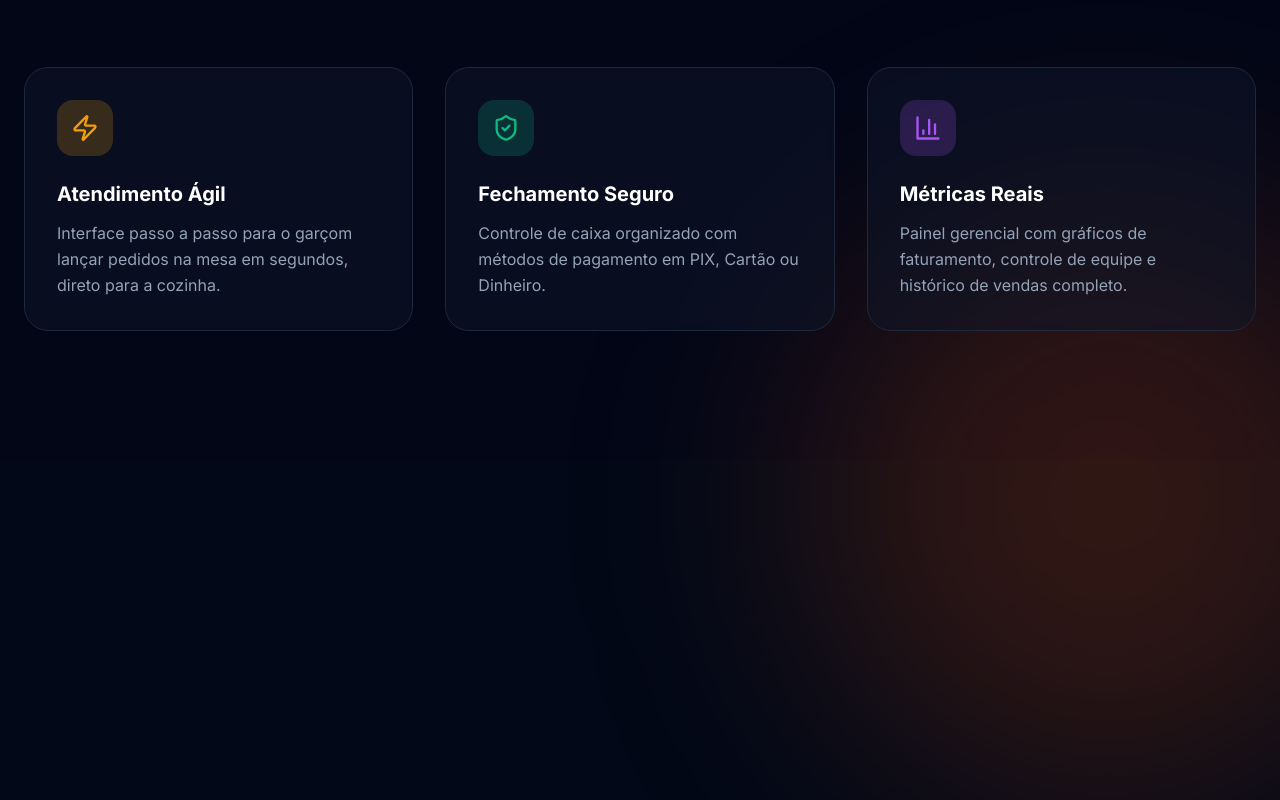
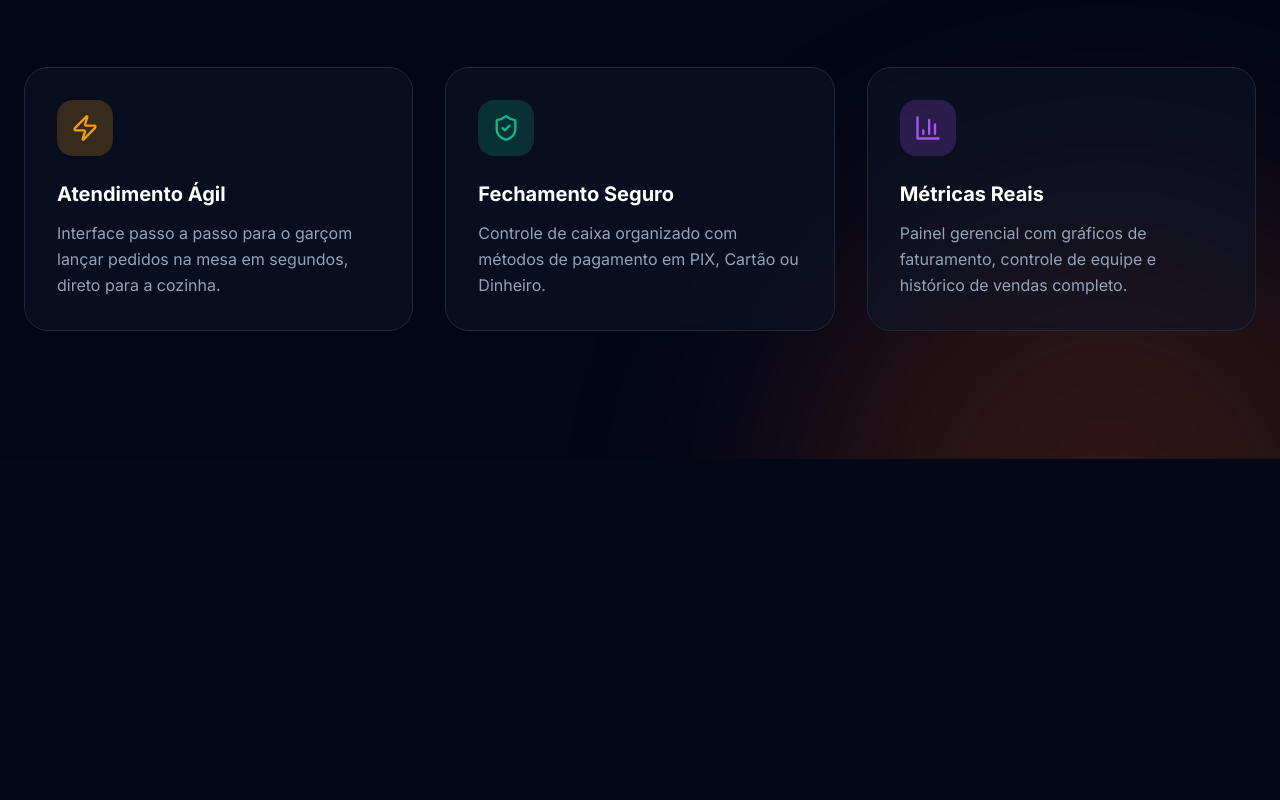
Before and after one commit to jgv33642-art/star-food, a React (Vite) app in the folder frontend/: page / in a window 1280 px wide. Shown: the part 1247-2047 px from the top of the page. After the commit the page ends 1706 px from the top, so only its background shows below. Built offline with nearby package versions, Linux system fonts and the light colour scheme.

Commit message:
fix: refatora Landing.tsx para conter overflows de forma segura

```diff
--- a/frontend/src/pages/Landing.tsx
+++ b/frontend/src/pages/Landing.tsx
@@ -33,10 +33,12 @@
     }
   };
   return (
-    <div className="min-h-screen bg-slate-950 text-white overflow-x-clip relative">
+    <div className="min-h-screen bg-slate-950 text-white relative">
       {/* Background Gradients */}
-      <div className="absolute top-[-20%] left-[-10%] w-[600px] h-[600px] bg-amber-500/20 rounded-full blur-[120px]" />
-      <div className="absolute bottom-[-20%] right-[-10%] w-[600px] h-[600px] bg-orange-600/20 rounded-full blur-[120px]" />
+      <div className="absolute inset-0 overflow-hidden pointer-events-none">
+        <div className="absolute top-[-20%] left-[-10%] w-[600px] h-[600px] bg-amber-500/20 rounded-full blur-[120px]" />
+        <div className="absolute bottom-[-20%] right-[-10%] w-[600px] h-[600px] bg-orange-600/20 rounded-full blur-[120px]" />
+      </div>
 
       {/* Header */}
       <header className="relative z-10 max-w-7xl mx-auto px-6 py-6 flex justify-between items-center">
```
